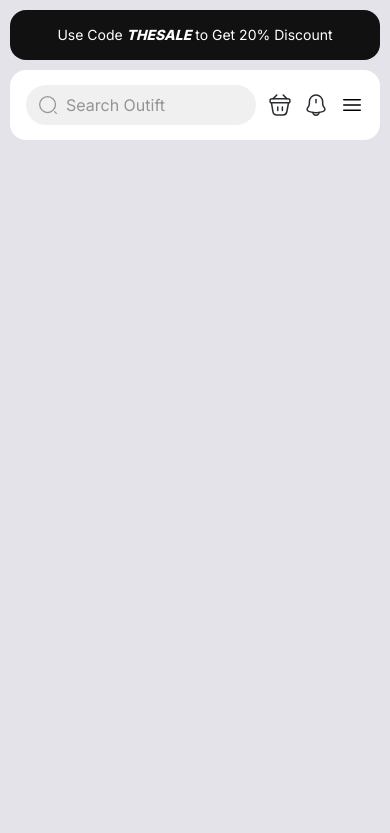
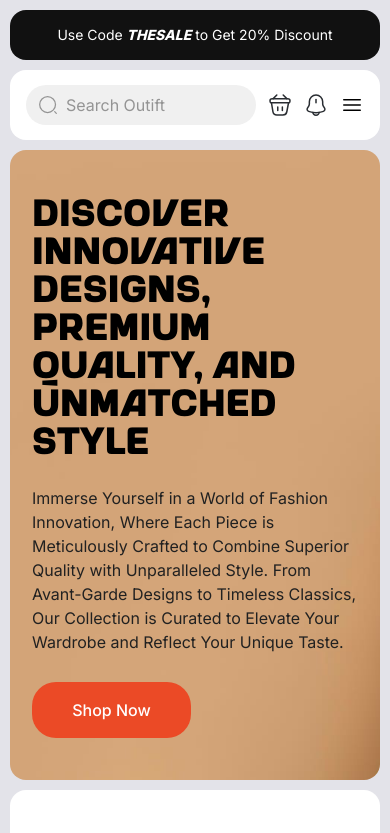
Before and after one commit to iniadnan/nextjs-ecommerce-fashion, a Next.js app: page / in a window 390 px wide. Shown: the top 833 px of the page. Built offline with nearby package versions, Linux system fonts and the light colour scheme.

Commit message:
fix: home header responsive

```diff
--- a/src/app/(front)/page.tsx
+++ b/src/app/(front)/page.tsx
@@ -10,14 +10,13 @@ import FrontTitleSection from "@/components/front/title-section";
 export default function Page() {
   return (
     <>
-      <div className="h-screen"></div>
       {/* HEADER */}
-      <header className="hidden w-full relative px-4 py-4">
-        <Image className="h-[700px] w-full object-cover rounded-[20px]" priority={true} src="/images/a289883b71e651780ddbd7bd232e292a.jpg" height={700} width={1408} alt="Banner" />
-        <div className="h-full w-full absolute top-0 left-10 flex items-center z-20">
-          <div className="w-full max-w-[993px] text-black px-4">
-            <h2 className="text-[84px] leading-[84px] mb-10">Discover Innovative Designs, Premium Quality, and Unmatched Style</h2>
-            <p className="w-full max-w-[843px] text-xl text-[#212121] mb-10">Immerse Yourself in a World of Fashion Innovation, Where Each Piece is Meticulously Crafted to Combine Superior Quality with Unparalleled Style. From Avant-Garde Designs to Timeless Classics, Our Collection is Curated to Elevate Your Wardrobe and Reflect Your Unique Taste. </p>
+      <header className="w-full relative py-2.5 md:py-4 px-2.5 md:px-4">
+        <Image className="h-[630px] md:h-[650px] lg:h-[700px] w-full object-cover rounded-[16px] md:rounded-[20px]" priority={true} src="/images/a289883b71e651780ddbd7bd232e292a.jpg" height={700} width={1408} alt="Banner" />
+        <div className="h-full w-full absolute top-0 left-0 flex items-center px-[32px] md:px-[56px] z-20">
+          <div className="w-full max-w-[993px] text-black">
+            <h2 className={`${fontVarien.className} text-[38px] sm:text-[41px] md:text-[48px] lg:text-[58px] xl:text-[72px] leading-[38px] sm:leading-[41px] md:leading-[48px] lg:leading-[58px] xl:leading-[72px] mb-7 md:mb-8 lg:mb-10`}>Discover Innovative Designs, Premium Quality, and Unmatched Style</h2>
+            <p className="w-full max-w-[843px] text-base md:text-lg lg:text-xl text-[#212121] mb-7 md:mb-8 lg:mb-10">Immerse Yourself in a World of Fashion Innovation, Where Each Piece is Meticulously Crafted to Combine Superior Quality with Unparalleled Style. From Avant-Garde Designs to Timeless Classics, Our Collection is Curated to Elevate Your Wardrobe and Reflect Your Unique Taste. </p>
             <Link href="/products" className="h-[56px] w-[159px] inline-flex items-center justify-center bg-[#EB4A26] font-medium text-base text-white rounded-[24px]">
               Shop Now
             </Link>
```
